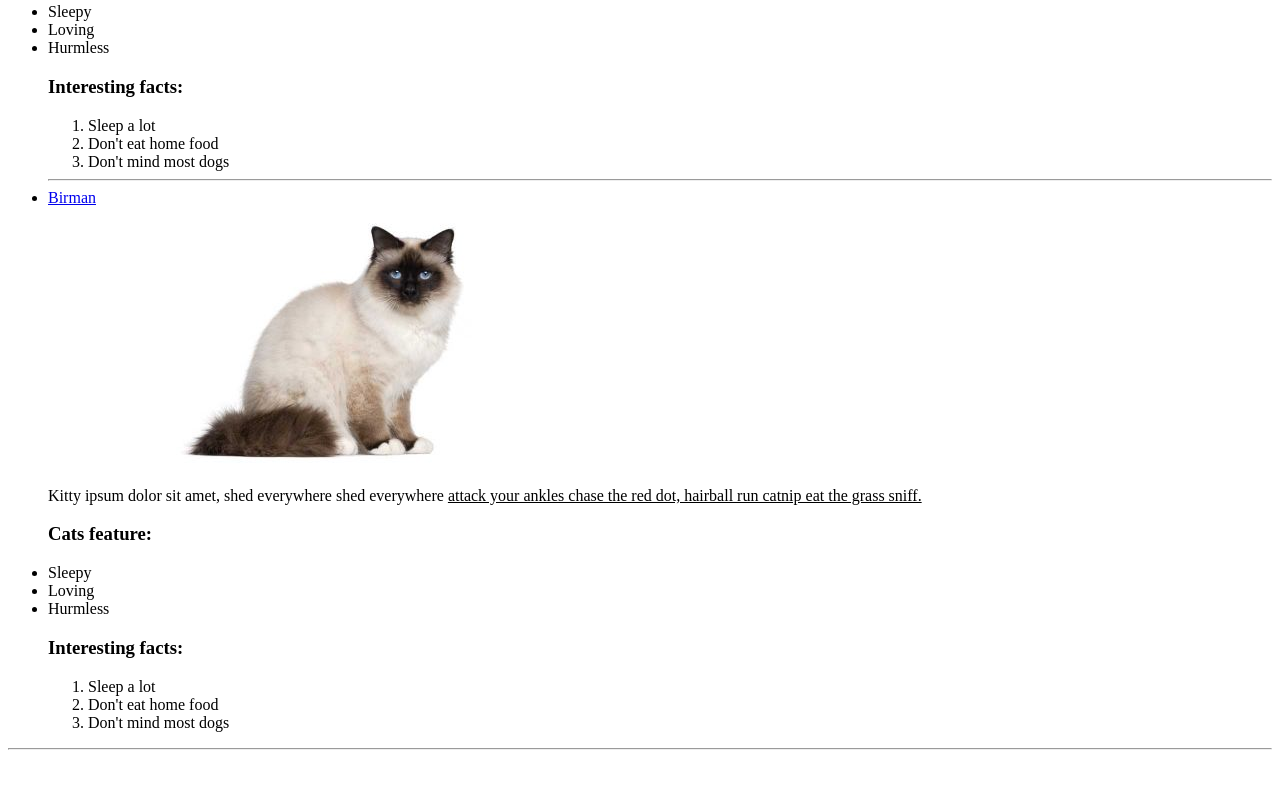
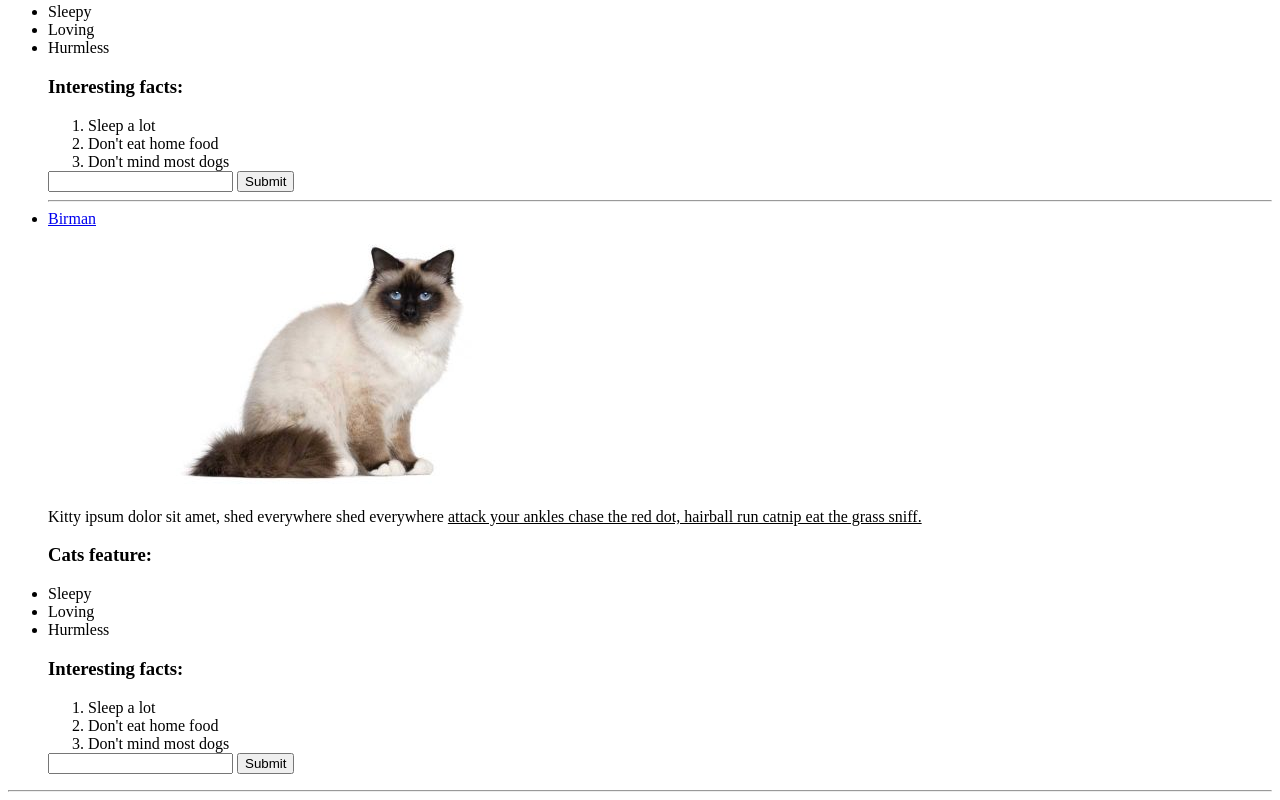
Before and after one commit to YuriiElmerx/hello-html, a plain HTML site: page index.html in a window 1280 px wide. Shown: the part 948-1748 px from the top of the page. Before the commit the page ends 1706 px from the top, so only its background shows below. Drawn offline with Linux system fonts and the light colour scheme.

Commit message:
Last update

```diff
--- a/index.html
+++ b/index.html
@@ -33,6 +33,9 @@
                     <li>Don't eat home food</li>
                     <li>Don't mind most dogs</li>
                   </ol>
+
+                  <input type="text">
+                  <button>Submit</button>
       <hr>
 
             <li><a href="#">Birman</a></li>
@@ -48,11 +51,9 @@
                     <li>Don't eat home food</li>
                     <li>Don't mind most dogs</li>
                     </ol>
+                    <input type="text">
+                    <button>Submit</button>
           </ul>
-
           <hr>
-
-
-
     </body>
 </html>
```
